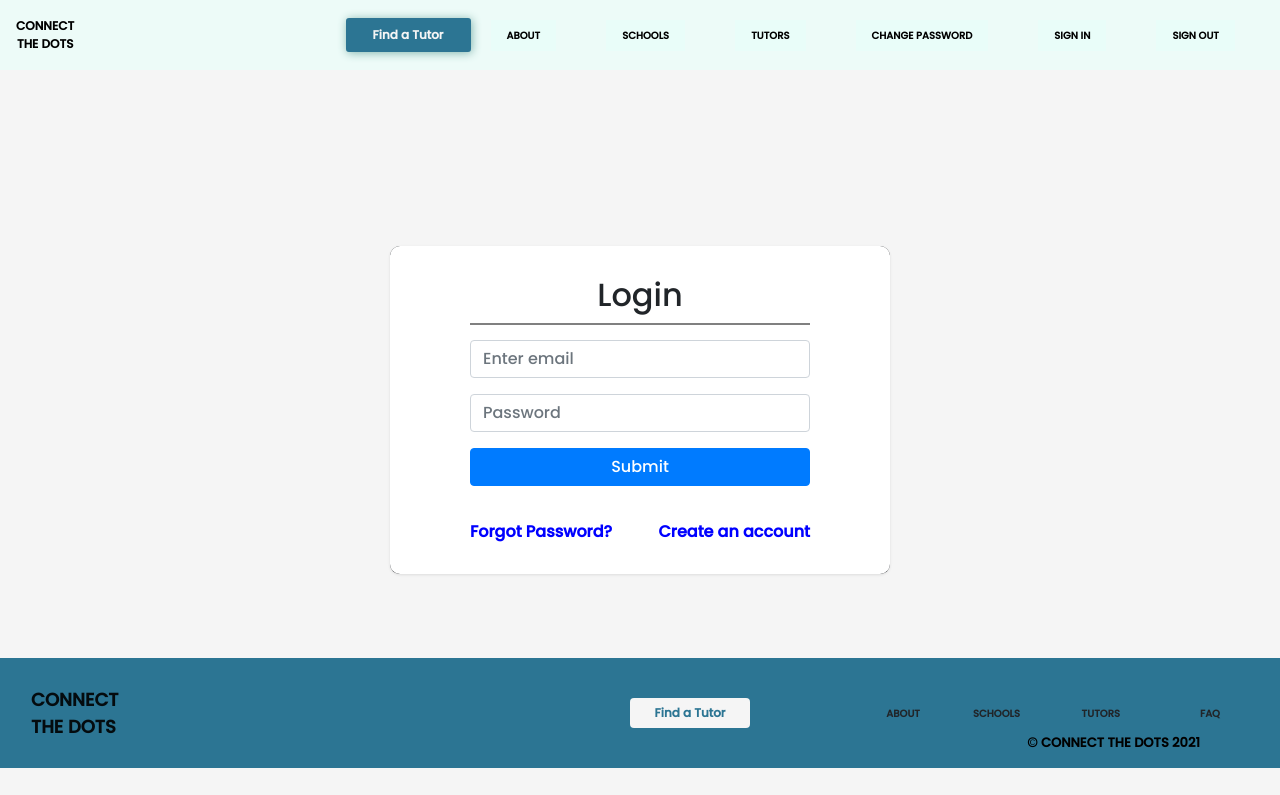
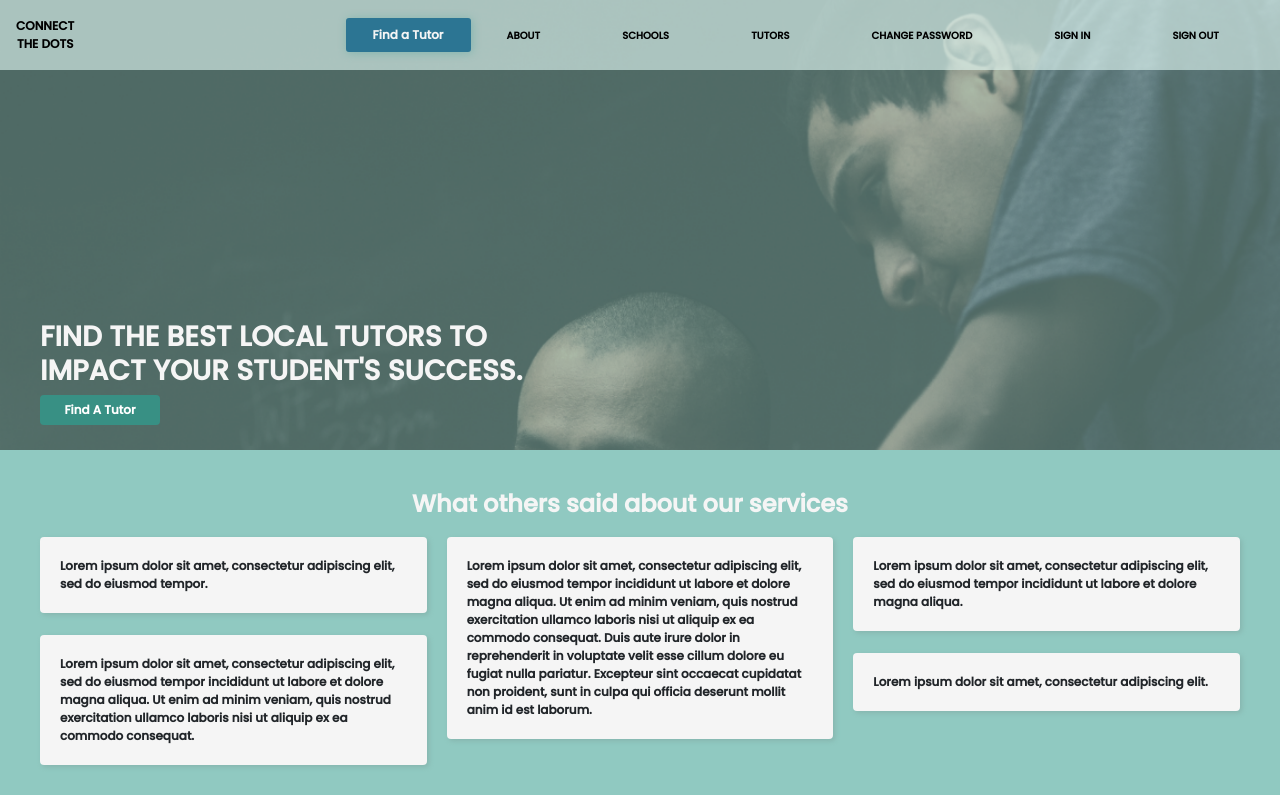
Before and after one commit to maharit108/Connect-the-Dots, a React (Create React App) app in the folder client/: page / in a window 1280 px wide. Shown: the top 795 px of the page. Built offline with nearby package versions, Linux system fonts and the light colour scheme.

Commit message:
Added landing page and moved login to '/sign-in'

```diff
--- a/client/src/App.css
+++ b/client/src/App.css
@@ -1,4 +1,4 @@
 .App {
   position: relative;
-  min-height: 60vw;
+  min-height: 70vw;
 }
--- a/client/src/App.js
+++ b/client/src/App.js
@@ -10,6 +10,7 @@ import IntakeForm from './components/IntakeForm/IntakeForm.js'
 import TutorList from './components/TutorList/TutorList.js'
 import SignOut from './components/SignOut/SignOut.js'
 import ChangePwd from './components/ChangePwd/ChangePwd';
+import Home from './components/Home/Home.js'
 
 function App() {
   const [user, setUser] = useState(null)
@@ -22,7 +23,7 @@ function App() {
           {console.log(user,'app')}
       <Header user={user}/>
           <Route exact path='/' render={() => (
-            <Login setNewUser={setNewUser} />
+            <Home />
           )} />
           <Route path='/student-info' render={() => (
             <IntakeForm user={user} />
@@ -36,6 +37,9 @@ function App() {
           <Route path='/change-password' render={() => (
             <ChangePwd user={user} setUser={setNewUser} />
           )} />
+          <Route path='/sign-in' render={() => (
+            <Login setNewUser={setNewUser} />
+          )} />
       <Footer />
     </div>
   );
--- a/client/src/components/Header/Header.css
+++ b/client/src/components/Header/Header.css
@@ -8,7 +8,7 @@
   margin-right: 40px;
   margin-left: 10px;
   font-weight: bold;
-  background-color: rgb(232, 255, 250, .6);
+  background-color: transparent;
 }
 
 .Nav_group {
@@ -66,4 +66,7 @@
     position: absolute;
     right: 0;
   }
+  .Nav {
+    background-color: rgb(232, 255, 250);
+  }
 }
--- a/client/src/components/Header/Header.js
+++ b/client/src/components/Header/Header.js
@@ -25,7 +25,7 @@ const Header = props => {
         <Nav.Link className="Nav N5" href='#change-password'>
         Change Password
         </Nav.Link>
-        <Nav.Link className="Nav N6" href='#'>
+        <Nav.Link className="Nav N6" href='#sign-in'>
         Sign in
         </Nav.Link>
         <Nav.Link className="Nav N7" href='#sign-out'>
--- a/client/src/components/Home/Home.css
+++ b/client/src/components/Home/Home.css
@@ -2,7 +2,7 @@
 
 .photo_hero {
   z-index: -3;
-  margin-top: -63px;
+  margin-top: -70px;
   height: 450px;
   background-size: cover;
   background-repeat: no-repeat;
@@ -31,6 +31,7 @@
   width: 100%;
   background-color: #F5F5F5;
   border: none;
+  padding-bottom: 110px;
 }
 
 .need_help_header {
--- a/client/src/components/Login/Login.css
+++ b/client/src/components/Login/Login.css
@@ -40,3 +40,7 @@
 .signUp__footer {
   text-align: center;
 }
+
+.sign_up {
+  margin-top: 60px;
+}
--- a/client/src/components/Login/Login.js
+++ b/client/src/components/Login/Login.js
@@ -100,7 +100,7 @@ function Login (props) {
           </div>
         </div>
       ) : (
-        <div className='login__wrapper col-xs-12 col-sm-6'>
+        <div className='sign_up login__wrapper col-xs-12 col-sm-6'>
           <div className='login__header'>
             <h2>Sign Up</h2>
           </div>
```
